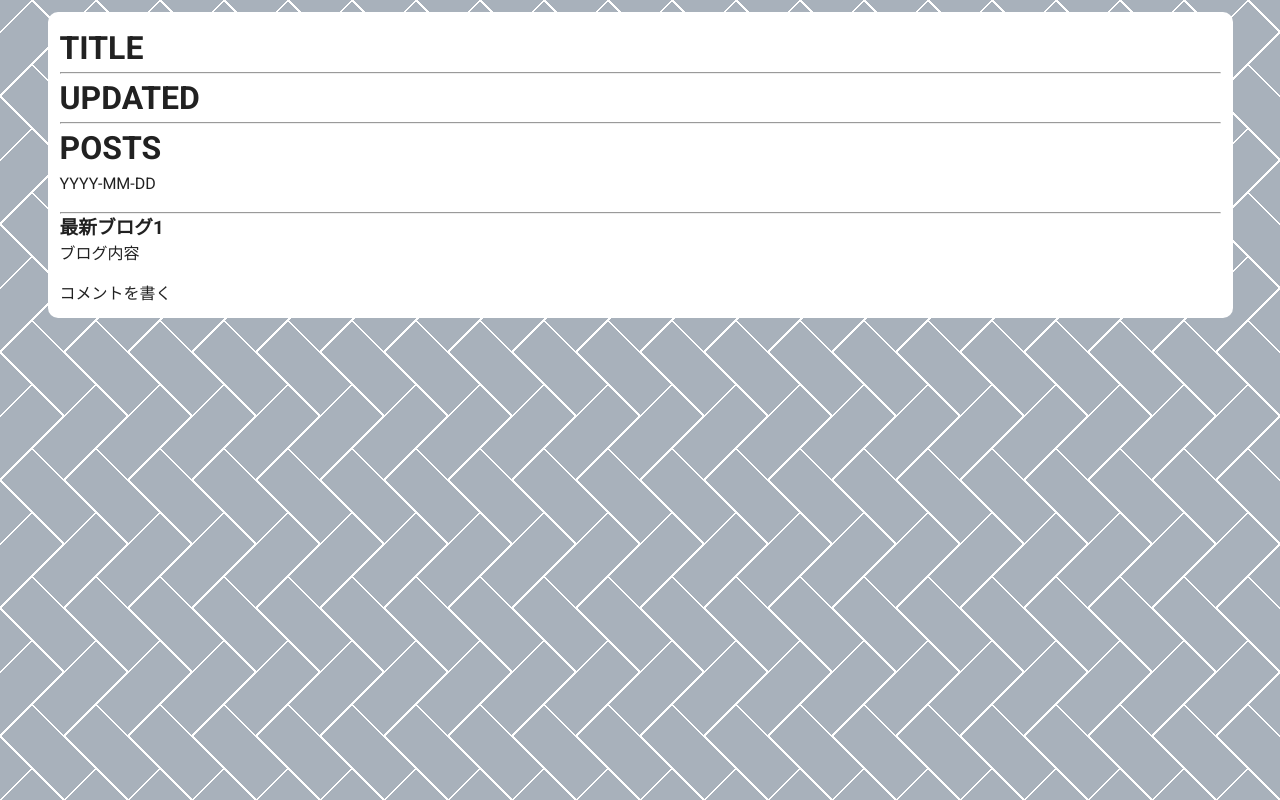
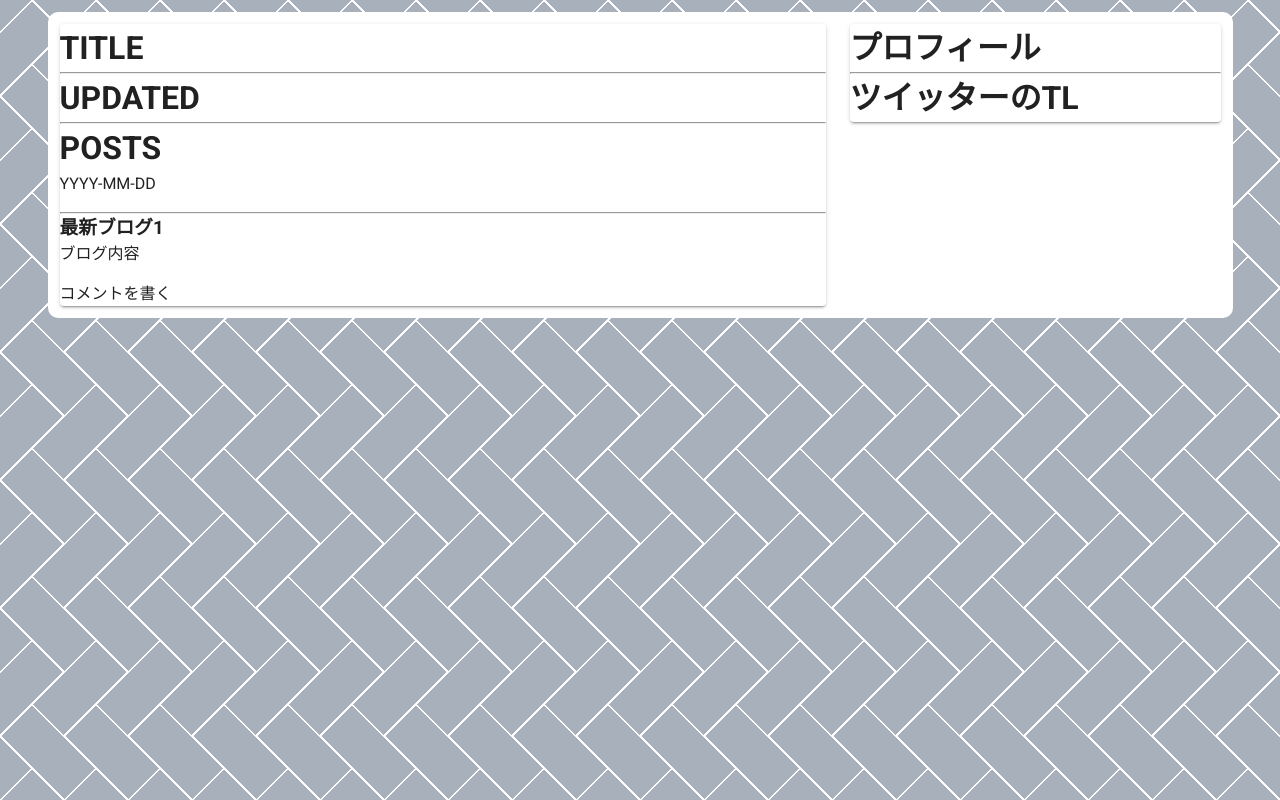
Before and after one commit to b1u3-YumaNoguchi/b1u3-nuxt-site, a Nuxt app: page / in a window 1280 px wide. Built offline with nearby package versions, Linux system fonts and the light colour scheme.

Commit message:
分けた

```diff
--- a/layouts/default.vue
+++ b/layouts/default.vue
@@ -2,6 +2,9 @@
   <v-app>
     <v-content class="pt-3 b1u3-site">
       <v-container class="b1u3-blog-container">
+        <v-row>
+          <v-col class="flex-grow-1">
+            <v-card>
               <h1>
                 TITLE
               </h1>
@@ -23,6 +26,21 @@
               <p>ブログ内容</p>
               <button>コメントを書く</button>
               <!-- ここまで for する -->
+            </v-card>
+          </v-col>
+          <v-col cols="4" class="hidden-sm-and-down">
+            <v-card>
+              <h1>
+                プロフィール
+              </h1>
+              <hr>
+              <h1>
+                ツイッターのTL
+              </h1>
+              <!-- ここに 1 * 3 の画像リスト置く -->
+            </v-card>
+          </v-col>
+        </v-row>
       </v-container>
     </v-content>
   </v-app>
```
Lines whose indentation alone changed are shown as unchanged.
